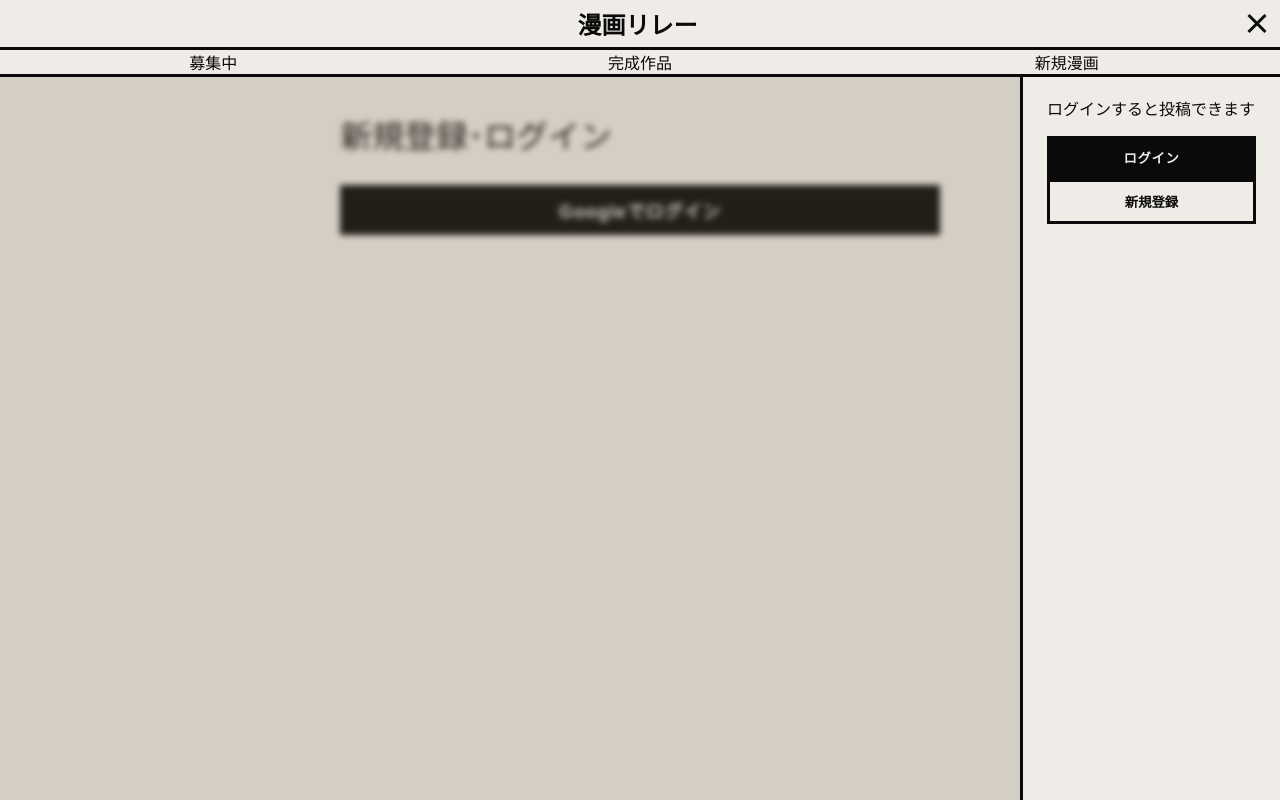
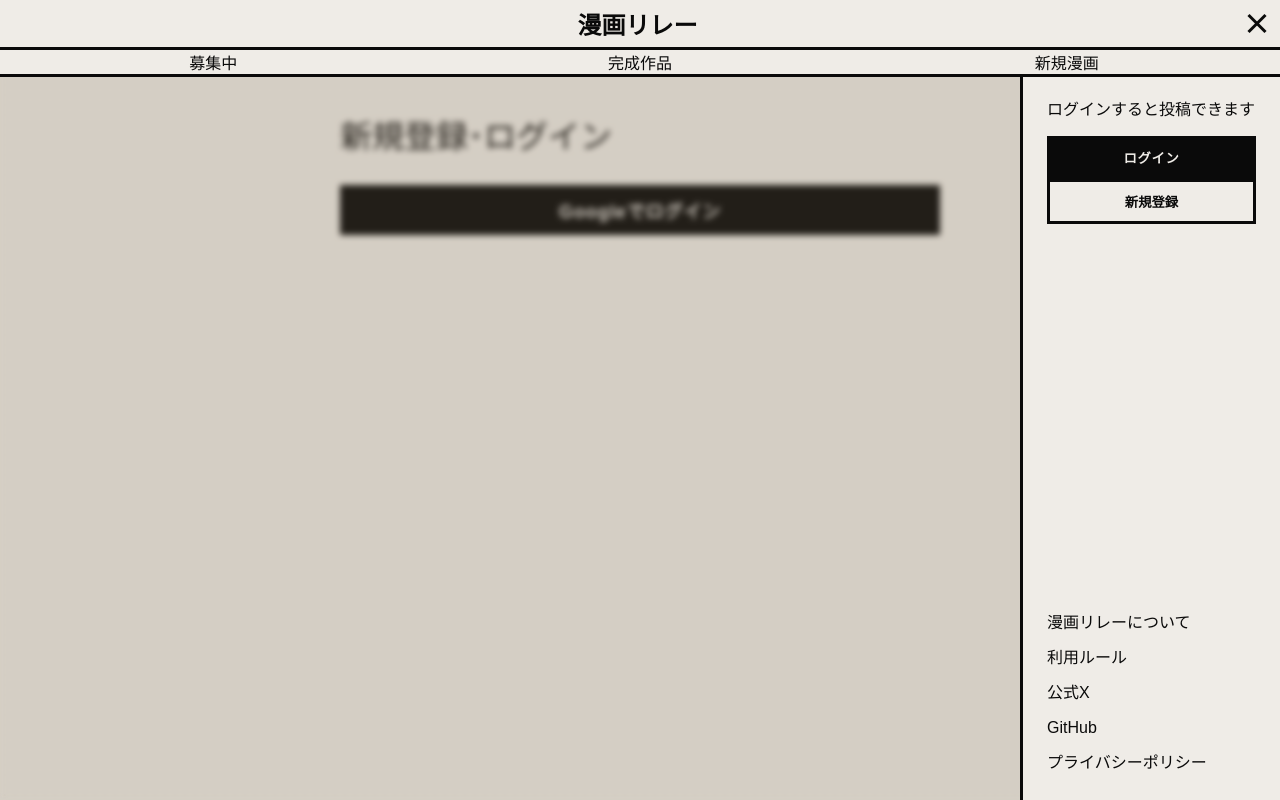
Before and after one commit to tororo-kombu/manga-relay, a Next.js app: page /login in a window 1280 px wide. Both pictures are taken after a click on the button "メニュー". Built offline with nearby package versions, Linux system fonts and the light colour scheme; no server answers; a web font is replaced by a local one.

Commit message:
add links in  navber

```diff
--- a/components/NavBar.tsx
+++ b/components/NavBar.tsx
@@ -114,6 +114,13 @@ export default function NavBar() {
                 </>
               )}
             </div>
+            <div className="menuBttomLink" style={{position: 'absolute', bottom: '20px', fontSize: '16px',lineHeight: '35px'}}>
+              <a href="">漫画リレーについて</a><br/>
+              <a href="">利用ルール</a><br/>
+              <a href="">公式X</a><br/>
+              <a href="">GitHub</a><br/>
+              <a href="">プライバシーポリシー</a>
+            </div>
           </div>
         </div>
       )}
```
